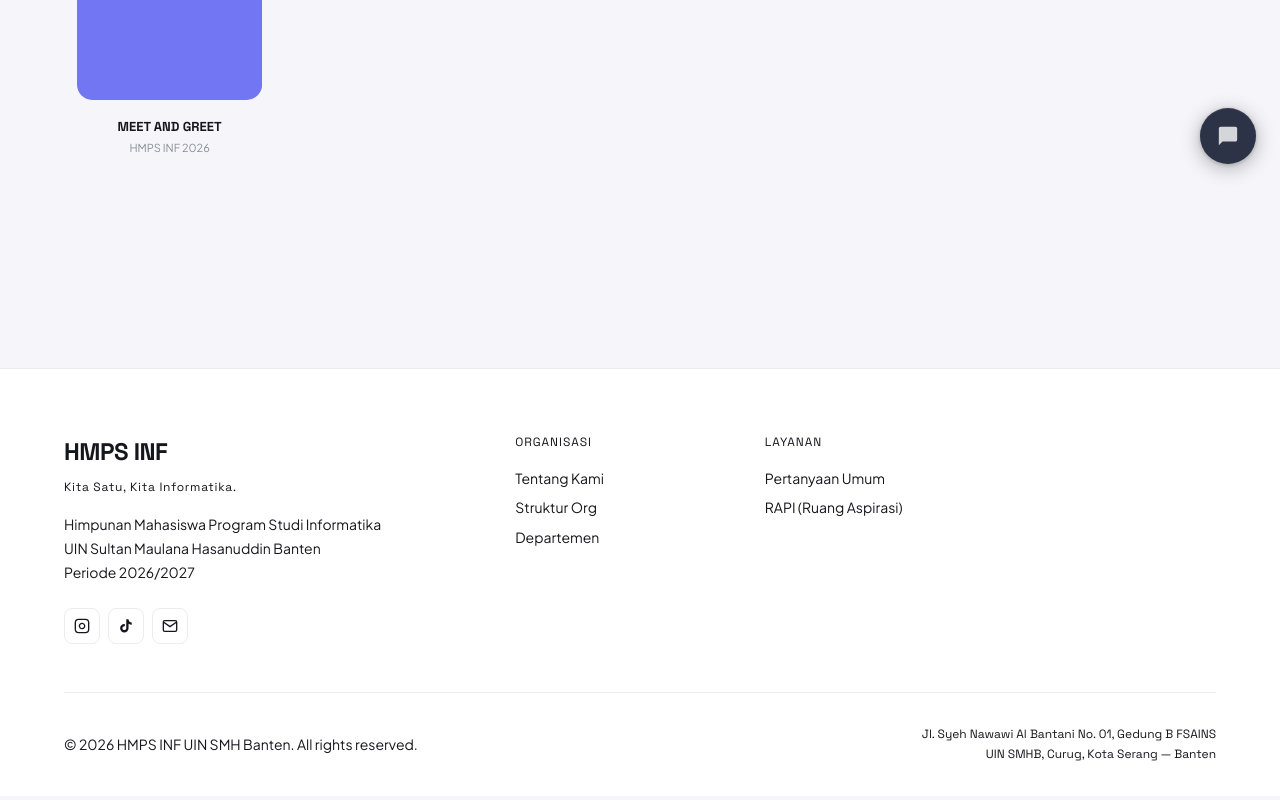
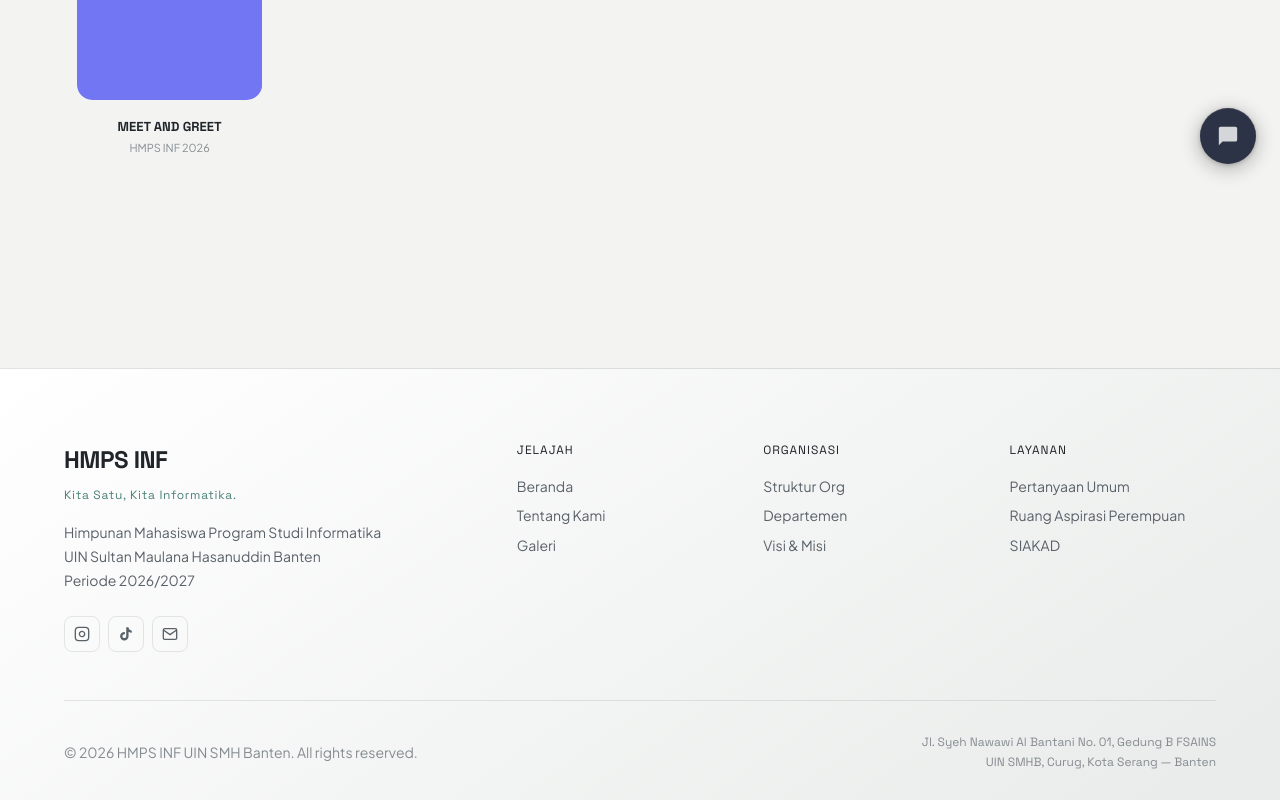
Before and after one commit to Geo-park/HMPS, a React (Vite) app: page /galeri in a window 1280 px wide. Shown: the part 612-1412 px from the top of the page. Built offline with nearby package versions, Linux system fonts and the light colour scheme.

Commit message:
nambah nav layanan dan sedikit kasih warna dan otomisasi event terdekat

```diff
--- a/index.html
+++ b/index.html
@@ -10,7 +10,7 @@
     content="informatika uin, informatika, hmps informatika, hmps informatika uin banten, uin smh banten, himpunan mahasiswa informatika" />
   <meta name="robots" content="index,follow,max-image-preview:large" />
   <meta name="author" content="HMPS Informatika UIN SMH Banten" />
-  <meta name="theme-color" content="#7F77DD" />
+  <meta name="theme-color" content="#46515B" />
   <link rel="canonical" href="https://hmps-two.vercel.app/" />
 
   <!-- Open Graph -->
@@ -31,7 +31,7 @@
   <!-- Favicon -->
   <link rel="icon" type="image/png" sizes="32x32" href="/favicon.png" />
   <link rel="icon" type="image/png" sizes="16x16" href="/favicon.png" />
-  <link rel="icon" type="image/x-icon" href="/favicon.ico" />
+  <link rel="icon" type="image/x-icon" href="/favicon.ico?v=2" />
   <link rel="apple-touch-icon" sizes="180x180" href="/favicon.png" />
   <link rel="shortcut icon" href="/favicon.png" />
 
--- a/src/components/layout/Footer.jsx
+++ b/src/components/layout/Footer.jsx
@@ -39,11 +39,20 @@ export default function Footer() {
           </div>
 
           <div>
+            <div className="footer__col-title">Jelajah</div>
+            <div className="footer__links">
+              <Link to="/" className="footer__link">Beranda</Link>
+              <Link to="/tentang#tentang" className="footer__link">Tentang Kami</Link>
+              <Link to="/galeri" className="footer__link">Galeri</Link>
+            </div>
+          </div>
+
+          <div>
             <div className="footer__col-title">Organisasi</div>
             <div className="footer__links">
-              <Link to="/tentang#tentang" className="footer__link">Tentang Kami</Link>
               <Link to="/tentang#struktur" className="footer__link">Struktur Org</Link>
               <Link to="/tentang#departemen" className="footer__link">Departemen</Link>
+              <Link to="/tentang#visi-misi" className="footer__link">Visi & Misi</Link>
             </div>
           </div>
 
@@ -51,7 +60,8 @@ export default function Footer() {
             <div className="footer__col-title">Layanan</div>
             <div className="footer__links">
               <Link to="/tentang#faq" className="footer__link">Pertanyaan Umum</Link>
-              <a href="https://docs.google.com/forms/d/e/1FAIpQLSdRL_BxokHh3lrgdUt88Uu_OG56KlPX08sH7WxjKOB0UIINuw/viewform?usp=publish-editor#rapi" target="_blank" rel="noopener noreferrer" className="footer__link">RAPI (Ruang Aspirasi)</a>
+              <a href="https://ruangaspirasiperempuaninformatika.netlify.app/" target="_blank" rel="noopener noreferrer" className="footer__link">Ruang Aspirasi Perempuan</a>
+              <a href="https://neosiakad.uinbanten.ac.id/" target="_blank" rel="noopener noreferrer" className="footer__link">SIAKAD</a>
             </div>
           </div>
 
--- a/src/css/base.css
+++ b/src/css/base.css
@@ -226,7 +226,7 @@ select {
 
 /* ── Live player section ── */
 .live-player-section {
-  background: linear-gradient(135deg, rgba(127, 119, 221, 0.12), rgba(255, 255, 255, 0.04));
+  background: linear-gradient(135deg, rgba(77, 129, 119, 0.12), rgba(255, 255, 255, 0.04));
   border: 1px solid var(--color-border);
   border-radius: var(--radius-card);
   padding: clamp(24px, 4vw, 40px);
--- a/src/css/footer.css
+++ b/src/css/footer.css
@@ -3,9 +3,9 @@
    ============================================ */
 
 .footer {
-  background: var(--color-surface);
+  background: linear-gradient(145deg, var(--color-surface) 0%, var(--color-bg-2) 100%);
   border-top: 1px solid var(--color-border);
-  padding: var(--space-16) 0 var(--space-8);
+  padding: 72px 0 28px;
   margin-top: var(--space-24);
 }
 
@@ -18,7 +18,7 @@
 .footer__grid {
   display: grid;
   grid-template-columns: 2fr 1fr 1fr 1fr;
-  gap: var(--space-12);
+  gap: 40px;
   margin-bottom: var(--space-12);
 }
 
@@ -27,7 +27,7 @@
   font-family: var(--font-display);
   font-weight: 800;
   font-size: var(--text-2xl);
-  color: var(--color-primary);
+  color: var(--color-text);
   letter-spacing: -0.02em;
   margin-bottom: var(--space-2);
 }
@@ -35,14 +35,14 @@
 .footer__brand-tagline {
   font-family: var(--font-label);
   font-size: var(--text-xs);
-  color: var(--color-text-muted);
+  color: var(--accent-teal);
   letter-spacing: 0.06em;
   margin-bottom: var(--space-4);
 }
 
 .footer__brand-desc {
   font-size: var(--text-sm);
-  color: var(--color-text-muted);
+  color: var(--color-text-2);
   line-height: 1.7;
   margin-bottom: var(--space-6);
 }
@@ -60,15 +60,15 @@
   display: flex;
   align-items: center;
   justify-content: center;
-  color: var(--color-text-muted);
+  color: var(--color-text-2);
   text-decoration: none;
   transition: color var(--transition-fast), border-color var(--transition-fast), background var(--transition-fast);
 }
 
 .footer__social-link:hover {
-  color: var(--color-primary);
-  border-color: var(--color-primary);
-  background: rgba(108, 99, 255, 0.08);
+  color: var(--accent-teal);
+  border-color: var(--accent-teal);
+  background: rgba(77, 129, 119, 0.10);
 }
 
 .footer__social-link svg {
@@ -80,7 +80,7 @@
 .footer__col-title {
   font-family: var(--font-label);
   font-size: var(--text-xs);
-  color: var(--color-text-muted);
+  color: var(--color-text);
   letter-spacing: 0.08em;
   text-transform: uppercase;
   margin-bottom: var(--space-4);
@@ -94,13 +94,13 @@
 
 .footer__link {
   font-size: var(--text-sm);
-  color: var(--color-text-muted);
+  color: var(--color-text-2);
   text-decoration: none;
   transition: color var(--transition-fast);
 }
 
 .footer__link:hover {
-  color: var(--color-primary);
+  color: var(--accent-teal);
 }
 
 /* Bottom bar */
@@ -116,12 +116,12 @@
 
 .footer__copyright {
   font-size: var(--text-sm);
-  color: var(--color-text-muted);
+  color: var(--color-text-3);
 }
 
 .footer__address {
   font-size: var(--text-xs);
-  color: var(--color-text-muted);
+  color: var(--color-text-3);
   font-family: var(--font-label);
   text-align: right;
   line-height: 1.6;
--- a/src/css/tokens.css
+++ b/src/css/tokens.css
@@ -5,10 +5,22 @@
 
 :root {
   /* Brand */
-  --purple: #374151;
-  --purple-600: #1f2937;
-  --purple-700: #111827;
-  --purple-soft: rgba(55, 65, 81, 0.12);
+  --purple: #46515B;
+  --purple-600: #35404A;
+  --purple-700: #252D35;
+  --purple-soft: rgba(70, 81, 91, 0.12);
+
+  /* Muted accents */
+  --accent-rose: #B45F78;
+  --accent-rose-soft: #F6E8ED;
+  --accent-sage: #A7B98A;
+  --accent-sage-soft: #EEF3E7;
+  --accent-teal: #4D8177;
+  --accent-amber: #B48953;
+
+  /* Legacy aliases used by footer and older components */
+  --color-primary: var(--purple);
+  --color-text-muted: var(--color-text-2);
 
   /* Departemen */
   --color-internal: #7F77DD;
@@ -20,31 +32,31 @@
   --color-ekraf: #5865F2;
 
   /* Light theme */
-  --color-bg: #F6F6FA;
-  --color-bg-2: #EFEFF5;
+  --color-bg: #F3F4F2;
+  --color-bg-2: #E8EBE9;
   --color-surface: #FFFFFF;
-  --color-surface-2: #FBFBFE;
-  --color-text: #16161D;
-  --color-text-2: #5B5B69;
-  --color-text-3: #8C8C9A;
-  --color-border: rgba(22, 22, 29, 0.08);
-  --color-border-2: rgba(22, 22, 29, 0.12);
+  --color-surface-2: #F8F9F7;
+  --color-text: #20252A;
+  --color-text-2: #596169;
+  --color-text-3: #858C91;
+  --color-border: rgba(32, 37, 42, 0.10);
+  --color-border-2: rgba(32, 37, 42, 0.16);
 
   /* Navbar glass */
-  --nav-bg: rgba(255, 255, 255, 0.72);
-  --nav-border: rgba(22, 22, 29, 0.08);
+  --nav-bg: rgba(255, 255, 255, 0.84);
+  --nav-border: rgba(32, 37, 42, 0.10);
 
   /* Hero */
-  --hero-shape: rgba(55, 65, 81, 0.10);
+  --hero-shape: rgba(77, 129, 119, 0.12);
 
   /* Placeholder */
   --placeholder-bg: #ECECF3;
   --placeholder-stripe: #E2E2EC;
 
   /* Shadows */
-  --shadow-card: 0 1px 2px rgba(22, 22, 29, 0.04), 0 8px 24px rgba(22, 22, 29, 0.05);
-  --shadow-pop: 0 12px 40px rgba(22, 22, 29, 0.14);
-  --shadow-lg: 0 8px 32px rgba(22, 22, 29, 0.12);
+  --shadow-card: 0 1px 2px rgba(32, 37, 42, 0.04), 0 8px 24px rgba(32, 37, 42, 0.06);
+  --shadow-pop: 0 12px 40px rgba(32, 37, 42, 0.14);
+  --shadow-lg: 0 8px 32px rgba(32, 37, 42, 0.12);
 
   /* Glass (navbar + modal) */
   --glass-bg-light: rgba(255, 255, 255, 0.72);
@@ -105,21 +117,21 @@
 
 /* ── Dark Mode ── */
 [data-theme="dark"] {
-  --color-bg: #0F0F14;
-  --color-bg-2: #14141B;
-  --color-surface: #1A1A23;
-  --color-surface-2: #20202B;
-  --color-text: #ECECF2;
-  --color-text-2: #A7A7B6;
-  --color-text-3: #71717F;
+  --color-bg: #171A1D;
+  --color-bg-2: #202529;
+  --color-surface: #242A2E;
+  --color-surface-2: #2B3236;
+  --color-text: #F0F1EF;
+  --color-text-2: #B4BBB9;
+  --color-text-3: #858E8D;
   --color-border: rgba(255, 255, 255, 0.08);
   --color-border-2: rgba(255, 255, 255, 0.14);
 
-  --nav-bg: rgba(20, 20, 27, 0.82);
+  --nav-bg: rgba(29, 34, 37, 0.88);
   --nav-border: rgba(255, 255, 255, 0.08);
 
-  --hero-shape: rgba(156, 163, 175, 0.18);
-  --purple-soft: rgba(156, 163, 175, 0.18);
+  --hero-shape: rgba(123, 157, 145, 0.16);
+  --purple-soft: rgba(180, 191, 188, 0.16);
 
   --placeholder-bg: #1F1F2A;
   --placeholder-stripe: #262633;
--- a/src/data/nav.js
+++ b/src/data/nav.js
@@ -35,6 +35,17 @@ export const NAV_STRUCTURE = [
       }
     ]
   },
+  {
+    label: 'Layanan', mega: true,
+    cols: [
+      {
+        title: 'Layanan',
+        links: [
+          { label: 'Ruang Aspirasi Perempuan', href: 'https://ruangaspirasiperempuaninformatika.netlify.app/', icon: 'heart' },
+        ]
+      }
+    ]
+  },
   { label: 'Galeri', href: '/galeri' },
   { label: 'SIAKAD', href: 'https://neosiakad.uinbanten.ac.id/' },
 ]
@@ -56,4 +67,5 @@ export const LINK_ICON_PATHS = {
   target: `<circle cx="12" cy="12" r="10"/><circle cx="12" cy="12" r="6"/><circle cx="12" cy="12" r="2"/>`,
   building: `<path d="M3 21h18M3 7l9-4 9 4M4 7v14M20 7v14M9 21V11h6v10"/>`,
   help: `<circle cx="12" cy="12" r="10"/><path d="M9.09 9a3 3 0 0 1 5.83 1c0 2-3 3-3 3"/><line x1="12" y1="17" x2="12.01" y2="17"/>`,
+  heart: `<path d="M20.84 4.61a5.5 5.5 0 0 0-7.78 0L12 5.67l-1.06-1.06a5.5 5.5 0 0 0-7.78 7.78l1.06 1.06L12 21.23l7.78-7.78 1.06-1.06a5.5 5.5 0 0 0 0-7.78z"/>`,
 }
--- a/src/data/organisasi.js
+++ b/src/data/organisasi.js
@@ -8,7 +8,7 @@
 export const bph = {
   ketua: { nama: "Muhammad Alief Rasyidin", nim: "241730010", foto: "/assets/pengurus/alief.png" },
   sekretaris: { nama: "Muhamad Arief Rachmatullah", nim: "241730035", foto: "/assets/pengurus/arief.png" },
-  bendahara: { nama: "Parhan Maulana", nim: "241730080", foto: "/assets/pengurus/parhan.png" },
+  bendahara: { nama: "Parhan Maulana", nim: "241730080", foto: "/assets/pengurus/parhan.PNG" },
 };
 
 // Urutan tab sesuai urutan di SK
@@ -20,7 +20,7 @@ export const departemenList = [
     ketua: { nama: "Ahmad Fahmirifa Fahrurozi", nim: "241730025", foto: "/assets/pengurus/fahmi.PNG" },
     sekretaris: { nama: "Khotibul Umami", nim: "251603086", foto: "/assets/pengurus/umam.PNG" },
     anggota: [
-      { nama: "Bahrul Ulumudin", nim: "241730090", foto: "/assets/pengurus/bahrul.PNG" },
+      { nama: "Bahrul Ulumudin", nim: "241730090", foto: "/assets/pengurus/uludin.PNG" },
       { nama: "Nujma Fatima Ghauri Varadis", nim: "251603102", foto: "/assets/pengurus/nujma.PNG" },
       { nama: "Farhan Tirta Firdaus", nim: "251603055", foto: "/assets/pengurus/farhan.PNG" },
       { nama: "Dwi Rianti", nim: "251603018", foto: "/assets/pengurus/dwi.PNG" },
```
Also changed, not shown: create-favicon.js (+21 -14 lines), src/components/home/Stats.jsx (+36 -4 lines), src/components/layout/Navbar.jsx (+18 -7 lines), public/assets/pengurus/uludin.PNG (added), 1 other file (tests, documents, lock files or other folders).
